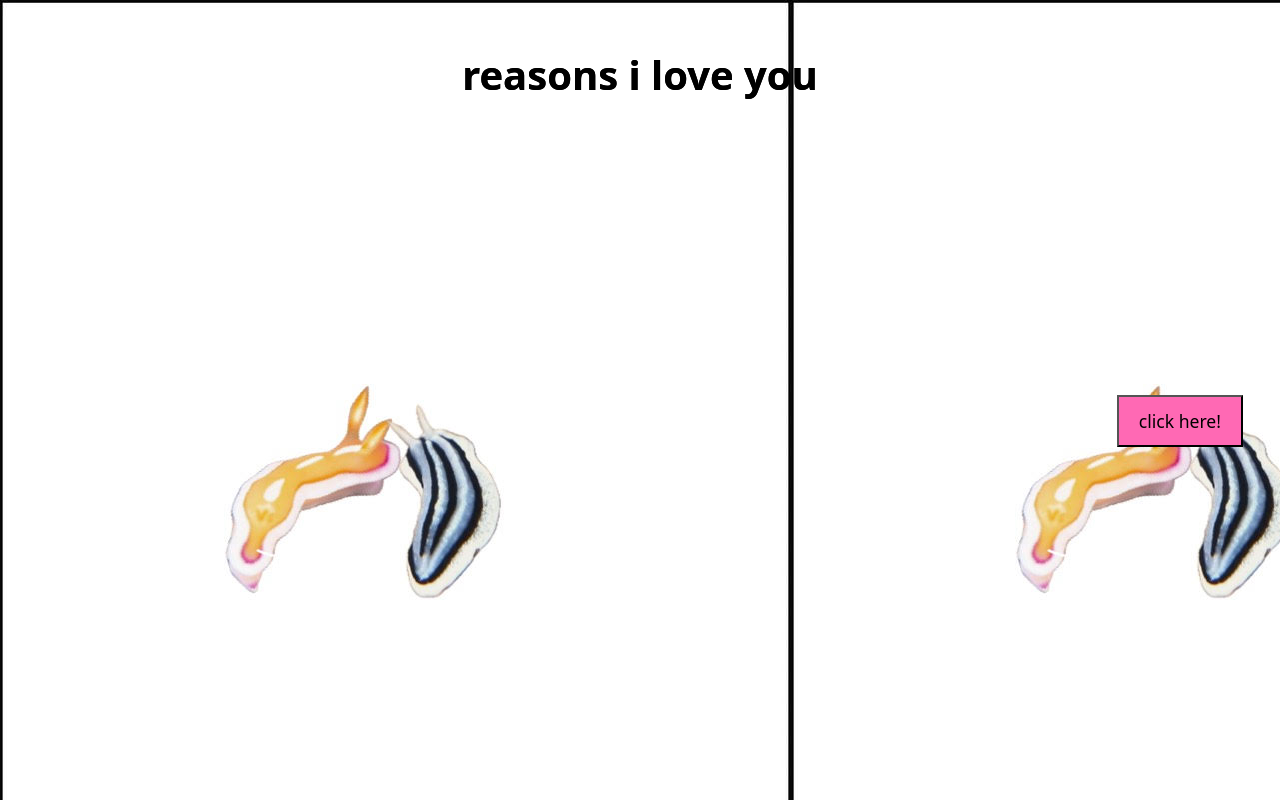
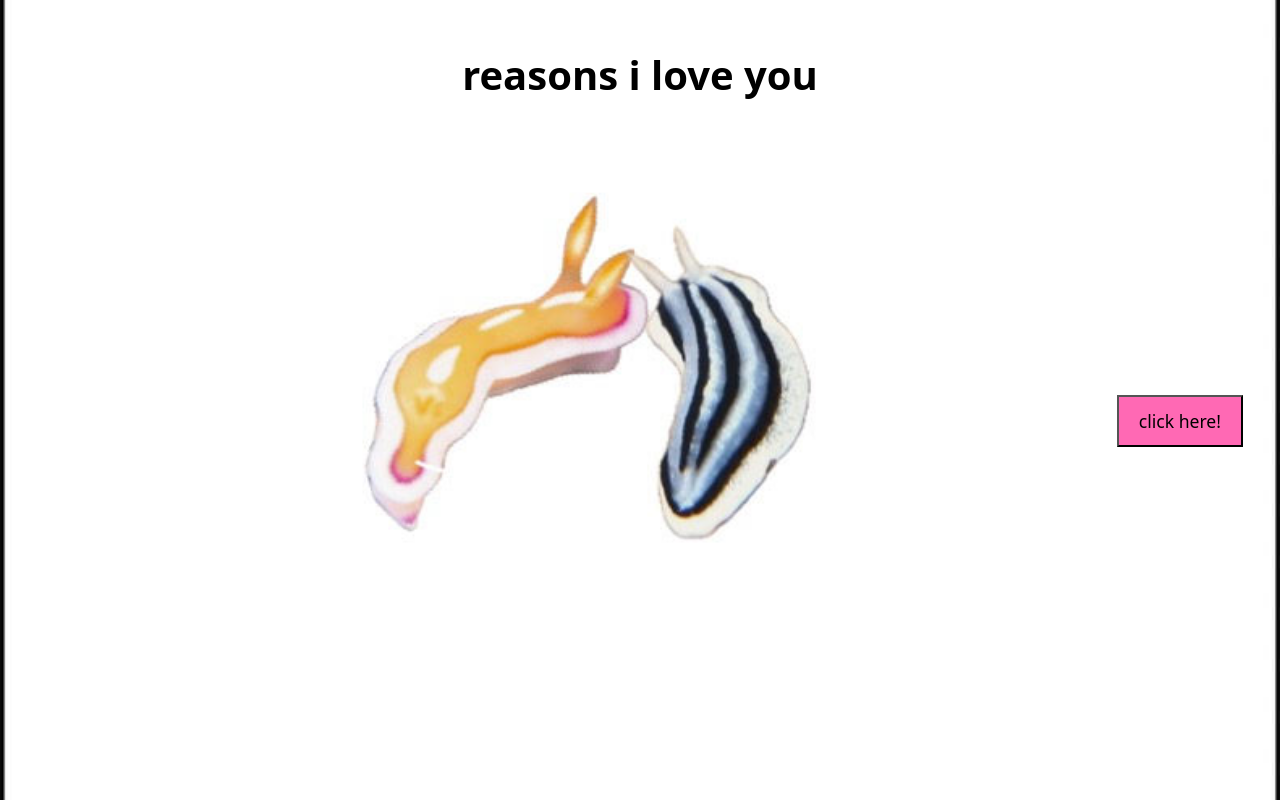
Before and after one commit to j-starshine/valentine, a plain HTML site: page reasons.html in a window 1280 px wide. Drawn offline with Linux system fonts and the light colour scheme.

Commit message:
image styling

```diff
--- a/reasons.html
+++ b/reasons.html
@@ -10,7 +10,6 @@
     <h1 id="title">reasons i love you</h1>
     <button id="clickBtn">click here!</button>
   </div>
-    <h1 id="title">reasons i love you</h1>
   <button id="nextBtn" class="hidden">go to next page →</button>
 
   <script src="reasons.js"></script>
--- a/reasons.js
+++ b/reasons.js
@@ -1,5 +1,5 @@
 const clickBtn = document.getElementById("clickBtn");
-const container = document.getElementById("container");
+const container = document.getElementById("reasons-container");
 const nextBtn = document.getElementById("nextBtn");
 
 const reasons = [
--- a/styles.css
+++ b/styles.css
@@ -57,10 +57,12 @@ body {
 }
 
 #reasons-container {
-  background-image: url("reasons_background.jpg");
   position: relative;
   width: 100%;
-  height: 100%;
+  height: 100vh;   /* ← THIS */
+  background-image: url("reasons_background.jpg");
+  background-size: cover;
+  background-position: center;
 }
 
 #clickBtn {
--- a/valentine.js
+++ b/valentine.js
@@ -13,5 +13,5 @@ noBtn.addEventListener("click", () => {
 
 yesBtn.addEventListener("click", () => {
     oopsText.classList.add("hidden");
-
+    alert("now gimme kith 💋");
 });
```
